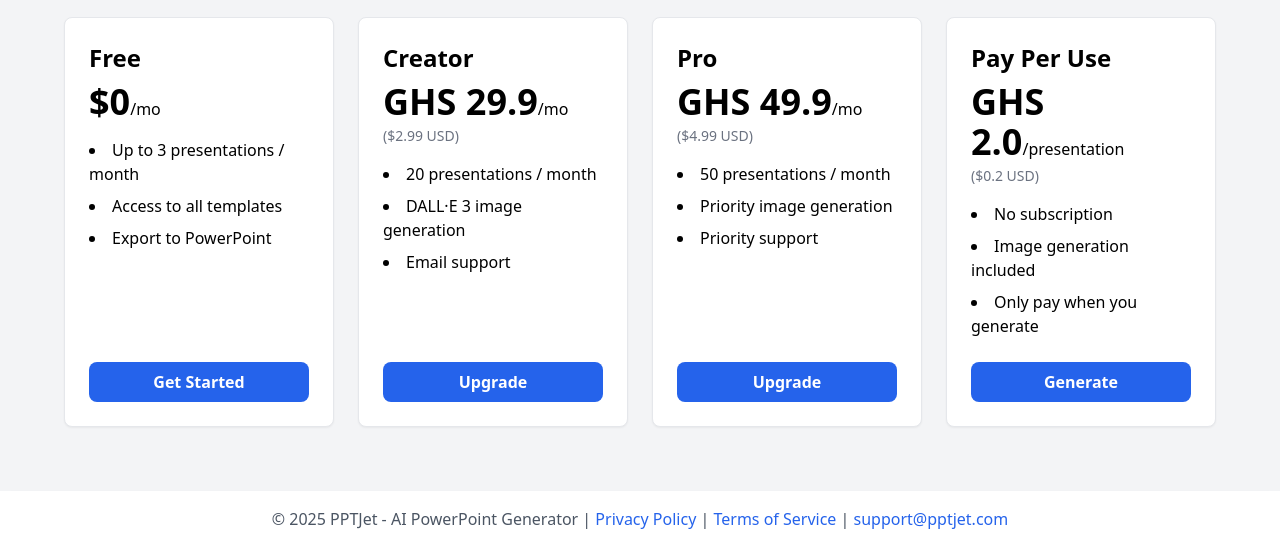
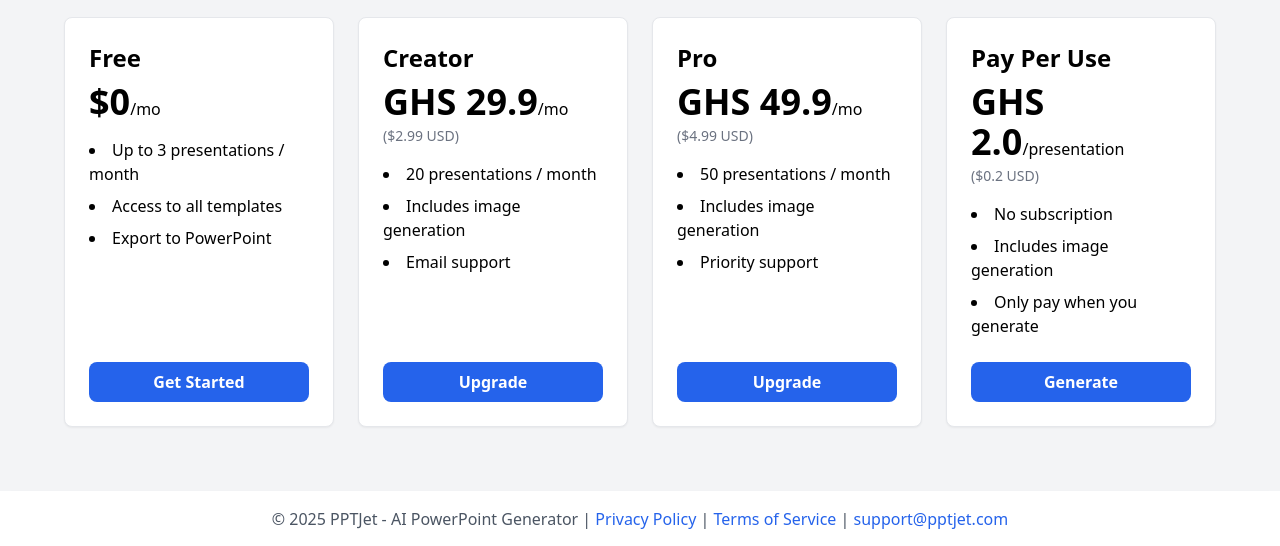
Before and after one commit to techanyday/pptjetz, a Flask app: page /pricing in a window 1280 px wide. Shown: the part 199-745 px from the top of the page. Run offline with Flask 3, Linux system fonts and the light colour scheme; some libraries are stand-ins or nearby versions.

Commit message:
UI: unify paid plan image generation bullet text

```diff
--- a/app/templates/generate.html
+++ b/app/templates/generate.html
@@ -70,7 +70,7 @@
                     <p class="text-sm text-gray-500 mb-4">(${{ (plans['creator']['price'] / 10) | round(2) }} USD)</p>
                     <ul class="text-gray-600 mb-6 text-center">
                         <li class="mb-2">20 presentations/month</li>
-                        <li class="mb-2">DALL·E 3 image generation</li>
+                        <li class="mb-2">Includes image generation</li>
                         <li class="mb-2">All templates</li>
                         <li class="mb-2">Priority support</li>
                     </ul>
@@ -87,7 +87,7 @@
                     <p class="text-sm text-gray-500 mb-4">(${{ (plans['pro']['price'] / 10) | round(2) }} USD)</p>
                     <ul class="text-gray-600 mb-6 text-center">
                         <li class="mb-2">50 presentations/month</li>
-                        <li class="mb-2">Priority image generation</li>
+                        <li class="mb-2">Includes image generation</li>
                         <li class="mb-2">All templates</li>
                         <li class="mb-2">Premium support</li>
                     </ul>
@@ -103,7 +103,7 @@
                     <p class="text-sm text-gray-500 mb-4">(${{ plans['pay_per_use']['price'] | round(2) }} USD)</p>
                     <ul class="text-gray-600 mb-6 text-center">
                         <li class="mb-2">Pay as you go</li>
-                        <li class="mb-2">Image generation included</li>
+                        <li class="mb-2">Includes image generation</li>
                         <li class="mb-2">All templates</li>
                         <li class="mb-2">Standard support</li>
                     </ul>
--- a/app/templates/pricing.html
+++ b/app/templates/pricing.html
@@ -28,7 +28,7 @@
         <p class="text-sm text-gray-500 mb-4">(${{ (plans['creator']['price'] / 10) | round(2) }} USD)</p>
         <ul class="text-left flex-1 list-disc list-inside space-y-2 mb-6">
             <li>20 presentations / month</li>
-            <li>DALL·E 3 image generation</li>
+            <li>Includes image generation</li>
             <li>Email support</li>
         </ul>
         <a href="{{ url_for('main.generate') }}" class="mt-auto inline-block bg-blue-600 hover:bg-blue-700 text-white font-semibold py-2 px-4 rounded-lg w-full text-center">Upgrade</a>
@@ -41,7 +41,7 @@
         <p class="text-sm text-gray-500 mb-4">(${{ (plans['pro']['price'] / 10) | round(2) }} USD)</p>
         <ul class="text-left flex-1 list-disc list-inside space-y-2 mb-6">
             <li>50 presentations / month</li>
-            <li>Priority image generation</li>
+            <li>Includes image generation</li>
             <li>Priority support</li>
         </ul>
         <a href="{{ url_for('main.generate') }}" class="mt-auto inline-block bg-blue-600 hover:bg-blue-700 text-white font-semibold py-2 px-4 rounded-lg w-full text-center">Upgrade</a>
@@ -54,7 +54,7 @@
         <p class="text-sm text-gray-500 mb-4">(${{ plans['pay_per_use']['price'] | round(2) }} USD)</p>
         <ul class="text-left flex-1 list-disc list-inside space-y-2 mb-6">
             <li>No subscription</li>
-            <li>Image generation included</li>
+            <li>Includes image generation</li>
             <li>Only pay when you generate</li>
         </ul>
         <a href="{{ url_for('main.generate') }}" class="mt-auto inline-block bg-blue-600 hover:bg-blue-700 text-white font-semibold py-2 px-4 rounded-lg w-full text-center">Generate</a>
```
